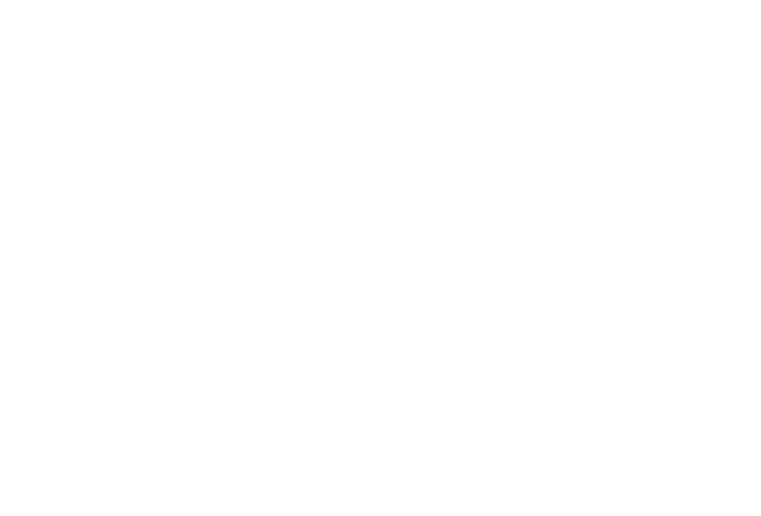
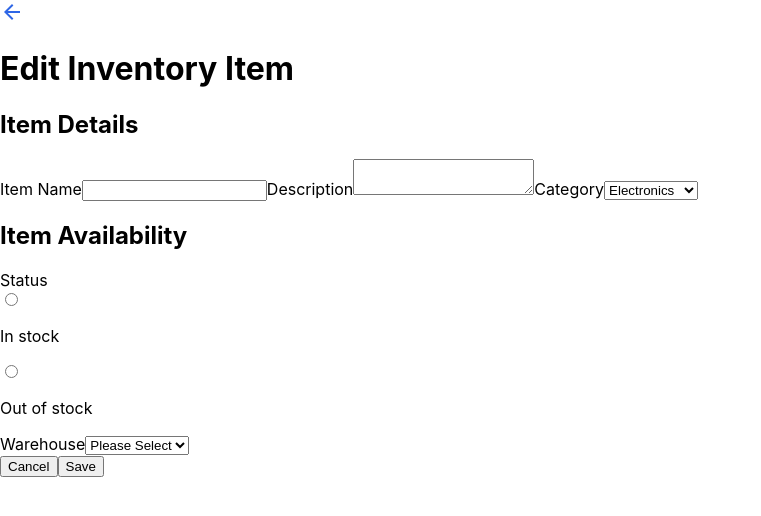
Before and after one commit to timohuennebeck/instock-jon, a React (Create React App) app: page /inventory/edit in a window 1280 px wide. Shown: the top 516 px of the page, without its empty margins (0-761 px from the left). Built offline with nearby package versions, Linux system fonts and the light colour scheme.

Commit message:
add html tags for page

```diff
--- a/package.json
+++ b/package.json
@@ -8,7 +8,9 @@
     "@testing-library/user-event": "^13.5.0",
     "react": "^18.2.0",
     "react-dom": "^18.2.0",
+    "react-router-dom": "^6.4.2",
     "react-scripts": "5.0.1",
+    "sass": "^1.55.0",
     "web-vitals": "^2.1.4"
   },
   "scripts": {
--- a/src/App.js
+++ b/src/App.js
@@ -1,24 +1,26 @@
 import './App.scss';
-// import { BrowserRouter as Router, Routes, Route } from 'react-router-dom';
+import { BrowserRouter as Router, Routes, Route } from 'react-router-dom';
 // import PageHeader from './components/PageHeader/PageHeader';
 // import WarehouseList from './pages/WarehouseList/WarehouseList';
 // import WarehouseDetail from './pages/WarehouseDetail/WarehouseDetail';
 // import InventoryList from './pages/InventoryList/InventoryList';
 // import InventoryDetail from './pages/InventoryDetail/InventoryDetail';
+import EditInventory from './pages/EditInventory/EditInventory';
 
 function App() {
   return (
     <div>
-      {/* <Router>
-        <PageHeader />
+      <Router>
+        {/* <PageHeader /> */}
         <Routes>
-          <Route path='/' element={<WarehouseList />} />
-          <Route path='/warehouses' element={<WarehouseList />} />
-          <Route path='/inventory' element={<InventoryList />} />
-          <Route path='/warehouses/:id' element={<WarehouseDetail />} />
-          <Route part='inventory/:id' element={<InventoryDetail />} />
+          {/* <Route path='/' element={<WarehouseList />} /> */}
+          {/* <Route path='/warehouses' element={<WarehouseList />} /> */}
+          {/* <Route path='/inventory' element={<InventoryList />} /> */}
+          {/* <Route path='/warehouses/:id' element={<WarehouseDetail />} /> */}
+          {/* <Route part='inventory/:id' element={<InventoryDetail />} /> */}
+          <Route path='/inventory/edit' element={<EditInventory />} />
         </Routes>
-      </Router> */}
+      </Router>
     </div>
   );
 }
--- a/src/components/EditInventoryForm/EditInventoryForm.js
+++ b/src/components/EditInventoryForm/EditInventoryForm.js
@@ -0,0 +1,129 @@
+// import { useState } from 'react';
+// import ErrorSign from '../../assets/images/icons/error-24px.svg';
+
+
+export default function EditInventoryForm() {
+    return (
+        <>
+            <form className='editform'>
+                <div className='editform__container'>
+                    <div className='editform__details'>
+                        <h2 className='editform__title'>Item Details</h2>
+                        <label className='editform__label' htmlFor='name'>Item Name</label>
+                        <input
+                            className='editform__input'
+                            type='text'
+                            name='name'
+                        // value={usestate.value(item-name)}
+                        />
+                        {/* {usestate.value(item-name) === '' && (
+                            <div className='editform__error'>
+                                <img
+                                    className='editform__error-sign'
+                                    src={ErrorSign}
+                                    alt='Red Error Sign for Incomplete Form'
+                                />
+                                <p className='editform__error-text'>This field is required</p>
+                            </div>
+                        )}; */}
+                        <label className='editform__label' htmlFor='description'>Description</label>
+                        <textarea
+                            className='editform__input-description'
+                            type='text'
+                            name='description'
+                        // value={usestate.value(description)}
+                        />
+                        {/* {usestate.value(description) === '' && (
+                            <div className='editform__error'>
+                                <img
+                                    className='editform__error-sign'
+                                    src={ErrorSign}
+                                    alt='Red Error Sign for Incomplete Form'
+                                />
+                                <p className='editform__error-text'>This field is required</p>
+                            </div>
+                        )}; */}
+                        <label className='editform__label' htmlFor='category'>Category</label>
+                        <select className='editform__dropdown' type='text' name='category'
+                        // value={useState.value(category)}
+                        >
+                            <option type='text'>Electronics</option>
+                            <option type='text'>Gear</option>
+                            <option type='text'>Apparel</option>
+                            <option type='text'>Accessories</option>
+                            <option type='text'>Health</option>
+                        </select>
+                        {/* {usestate.value(category) === '' && (
+                            <div className='editform__error'>
+                                <img
+                                    className='editform__error-sign'
+                                    src={ErrorSign}
+                                    alt='Red Error Sign for Incomplete Form'
+                                />
+                                <p className='editform__error-text'>This field is required</p>
+                            </div>
+                        )}; */}
+                    </div>
+                    <div className='editform__available'>
+                        <h2 className='editform__title'>Item Availability</h2>
+                        <label className='editform__label'>Status</label>
+                        <div className='editform__status'>
+                            <div className='editform__status-container'>
+                                <input className='editform__status-radio' type='radio' name='status'
+                                // value={useState.value(status)}
+                                />
+                                <p className='editform__status-text'>In stock</p>
+                            </div>
+                            <div className='editform__status-container'>
+                                <input className='editform__status-radio' type='radio' name='status'
+                                // value={useState.value(status)}
+                                />
+                                <p className='editform__status-text'>Out of stock</p>
+                            </div>
+                        </div>
+                        {/* {usestate.value(status) === '' && (
+                            <div className='editform__error'>
+                                <img
+                                    className='editform__error-sign'
+                                    src={ErrorSign}
+                                    alt='Red Error Sign for Incomplete Form'
+                                />
+                                <p className='editform__error-text'>This field is required</p>
+                            </div>
+                        )}; */}
+                        <label className='editform__label'>Warehouse</label>
+                        <select className='editform__dropdown' type='text' name='warehouse'
+                        // value={useState.value(warehouse)}
+                        >
+                            <option type='text'>Please Select</option>
+                            <option type='text'>Manhattan</option>
+                            <option type='text'>Washington</option>
+                            <option type='text'>Jersey</option>
+                            <option type='text'>San Fran</option>
+                            <option type='text'>Santa Monica</option>
+                            <option type='text'>Seattle</option>
+                            <option type='text'>Miami</option>
+                            <option type='text'>Boston</option>
+                        </select>
+                        {/* {usestate.value(warehouse) === '' && (
+                            <div className='editform__error'>
+                                <img
+                                    className='editform__error-sign'
+                                    src={ErrorSign}
+                                    alt='Red Error Sign for Incomplete Form'
+                                />
+                                <p className='editform__error-text'>This field is required</p>
+                            </div>
+                        )}; */}
+                    </div>
+                </div>
+                <div className='editform__button'>
+                    <div className='editform__button-container'>
+                        <button className='editform__button-cancel'>Cancel</button>
+                        <button className='editform__button-save'>Save</button>
+                    </div>
+                </div>
+            </form>
+        </>
+    )
+}
```
Also changed, not shown: src/pages/EditInventory/EditInventory.js (renamed from src/pages/EditWarehouse/EditInventory.js, +2 -8 lines), 1 other file (tests, documents, lock files or other folders).
